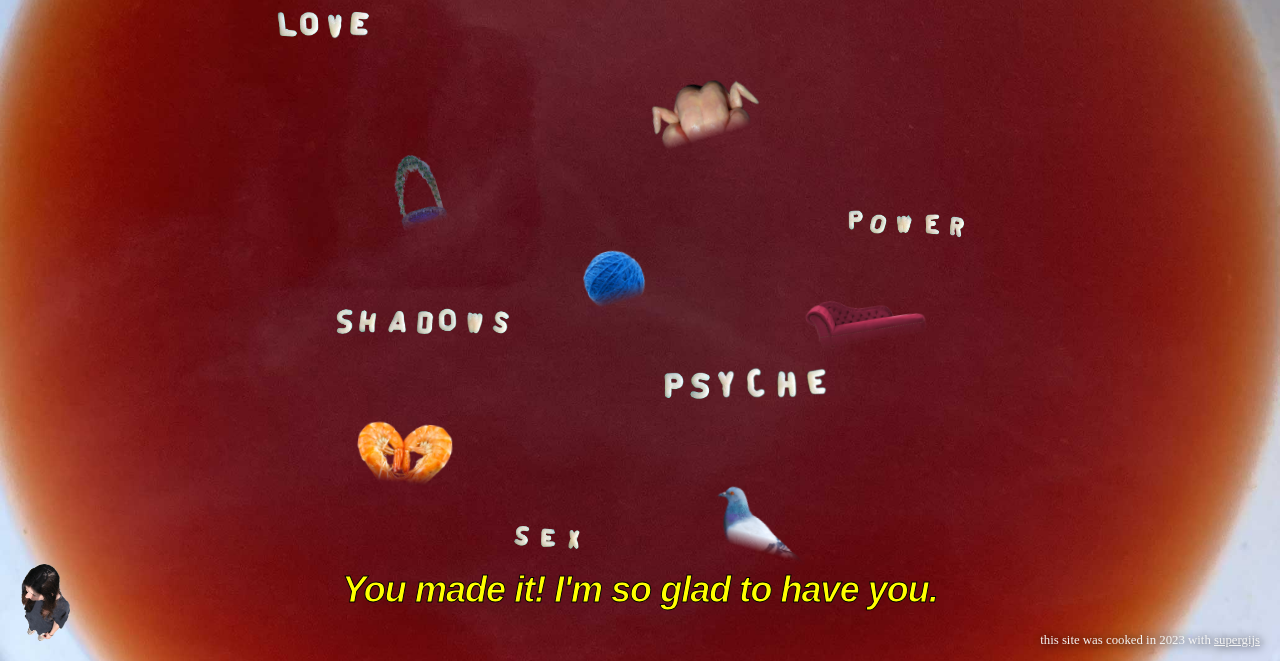
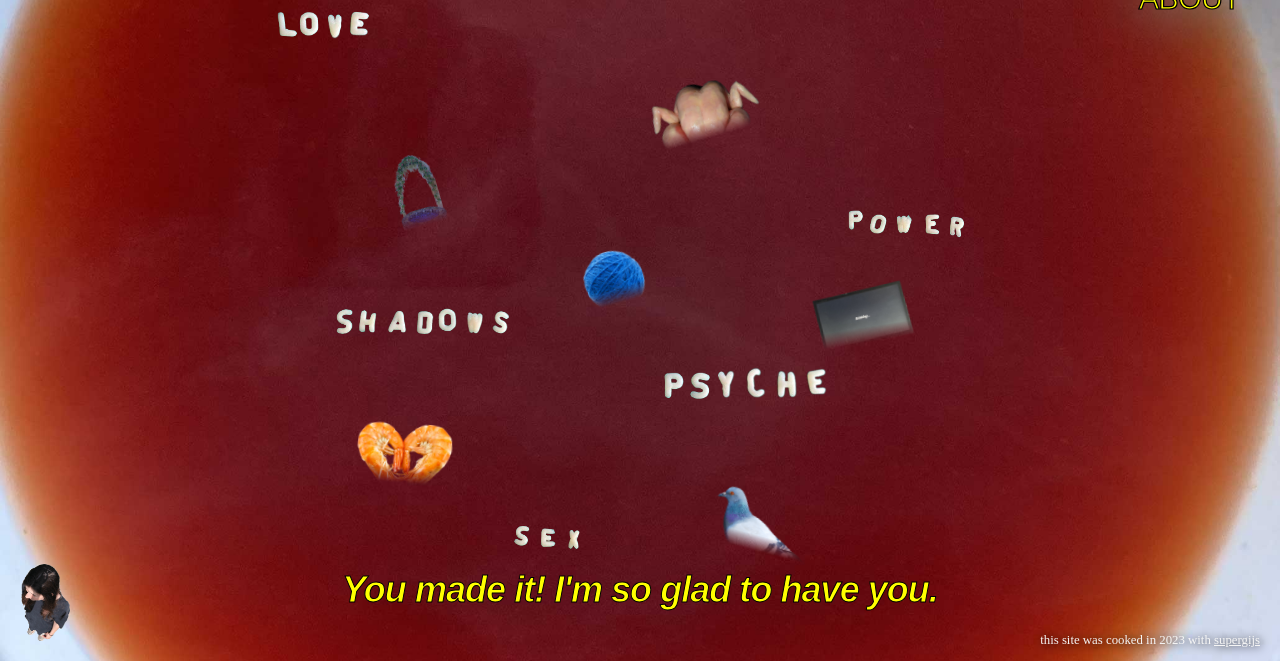
Before and after one commit to traumschifff/soup2, a plain HTML site: page soup.html in a window 1280 px wide. Shown: the part 139-800 px from the top of the page. Drawn offline with Linux system fonts and the light colour scheme.

Commit message:
drop shadow and icon

```diff
--- a/soup.html
+++ b/soup.html
@@ -200,12 +200,12 @@
         </div>
 
         <a href="#couch" style="left:69%; top:48%; animation-direction: alternate-reverse; animation-duration: 6s;" class="ingredient">
-          <img src="images/couch.png">
+          <img src="images/thinkingcrop.png">
         </a>
         <div id="couch" class="recipe">
           <a href="#" class="close">X</a>
           <h2>Psyche AI</h2>
-          <img src="images/couch.png">
+          <img src="images/thinkingcrop.png">
           <hr>
           <h3>2022 </br> film </br> with ...</h3>
           <hr>
--- a/style.css
+++ b/style.css
@@ -141,6 +141,7 @@ body{
     margin:0;
     padding:0;
     font-size: 1.6em;
+    filter:drop-shadow(0 0 25px black);
   }
 
   .bio .biotext{
```
